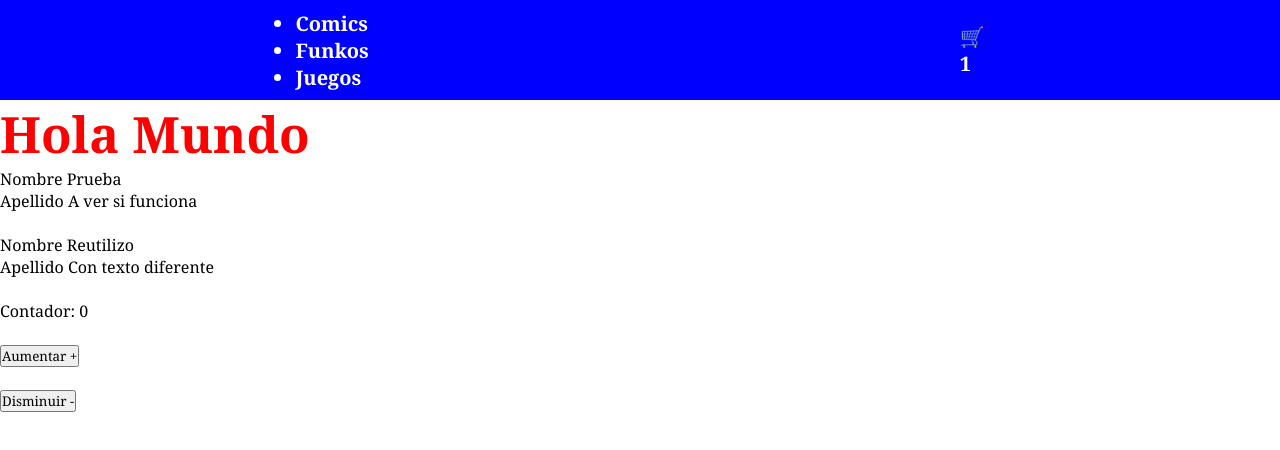
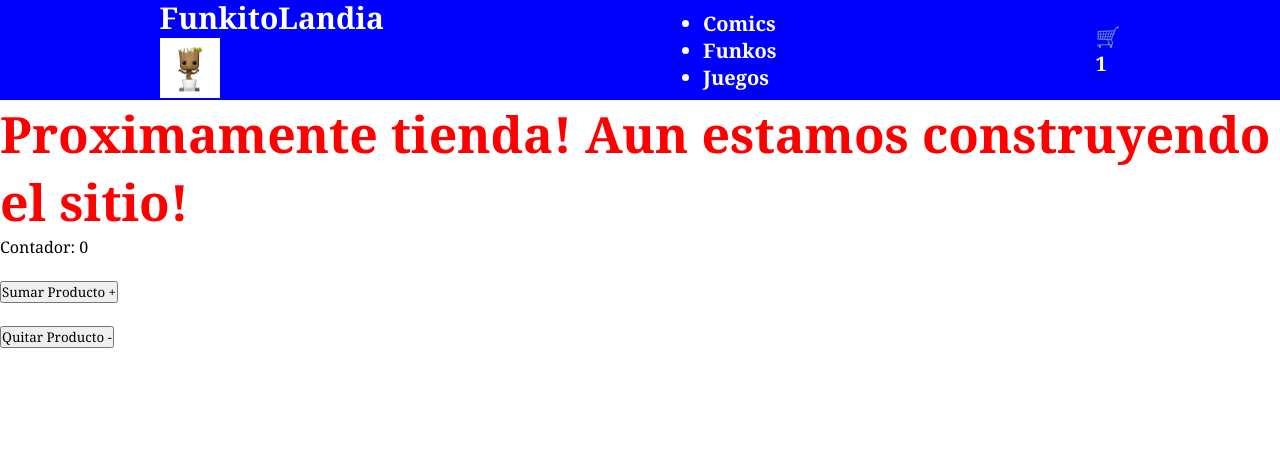
Before and after one commit to Alejoms87/PrimeraEntregaReact, a React (Vite) app: page / in a window 1280 px wide. Shown: the top 450 px of the page. Built offline with nearby package versions, Linux system fonts and the light colour scheme.

Commit message:
Mas arreglos

```diff
--- a/src/App.jsx
+++ b/src/App.jsx
@@ -1,6 +1,5 @@
 import './App.css'
 import NavBar from './components/NavBar/NavBar'
-import ItemListContainer from './components/ItemListContainer/ItemListContainer'
 import LogicaContador from './components/Contador/LogicaContador'
 
 
@@ -10,11 +9,8 @@ function App() {
   return (
     <div>
       <NavBar />
-      <h1 className='titulo'>Hola Mundo</h1>
-      <ItemListContainer nombre = {"Prueba"} apellido ={"A ver si funciona"}/>
-      <ItemListContainer nombre = {"Reutilizo"} apellido ={"Con texto diferente"}/>
+      <h1 className='titulo'>Proximamente tienda! Aun estamos construyendo el sitio!</h1>
       <LogicaContador />
-
 
     </div>
   )
--- /dev/null
+++ b/src/Titulo.jsx
@@ -0,0 +1,14 @@
+import groot from './assets/groot.jpg'
+
+const Titulo = () => {
+
+    return(
+        <div>
+            <h2>FunkitoLandia</h2>
+            <img src={groot} width={"60px"} height={"60px"} alt="I'm Groot" />
+        </div>
+
+    )
+}
+
+export default Titulo
--- a/src/components/Contador/VistaContador.jsx
+++ b/src/components/Contador/VistaContador.jsx
@@ -4,10 +4,10 @@ const Contador = ({contador, aumentarContador, disminuirContador}) => {
      <div>
         <p> Contador: { contador } </p>
         <br />
-        <button onClick= {aumentarContador}> Aumentar + </button>
+        <button onClick= {aumentarContador}> Sumar Producto + </button>
         <br />
         <br />
-        <button onClick= {disminuirContador}> Disminuir - </button>
+        <button onClick= {disminuirContador}> Quitar Producto - </button>
     </div>
   )
 }
--- a/src/components/ItemListContainer/ItemListContainer.jsx
+++ /dev/null
@@ -1,16 +0,0 @@
-const ItemListContainer = ( { nombre, apellido } ) => {
-
-
-
-
-
-  return (
-    <div>
-        <p>Nombre {nombre}</p>
-        <p>Apellido {apellido}</p>
-        <br />
-    </div>
-  )
-}
-
-export default ItemListContainer
--- a/src/components/NavBar/NavBar.jsx
+++ b/src/components/NavBar/NavBar.jsx
@@ -1,9 +1,11 @@
 import './NavBar.css'
 import CarWidget from './CarWidget'
+import Titulo from '../../Titulo.jsx'
 
 const NavBar = () => {
   return (
     <nav className="navbar">
+      <Titulo />
         <ul>
             <li> Comics </li>
             <li> Funkos </li>
```
Also changed, not shown: src/components/Titulo.jsx (deleted, +0 -11 lines), src/assets/groot.jpg (added), src/assets/logo.jpg (deleted).
